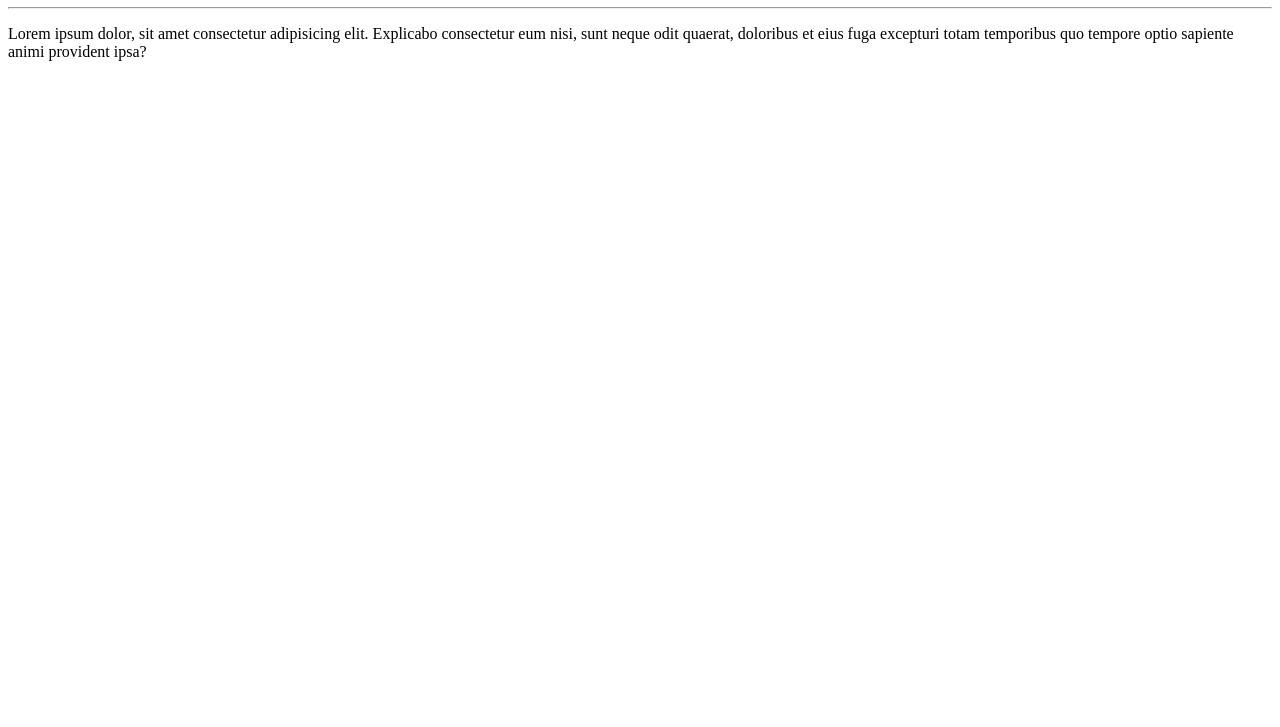
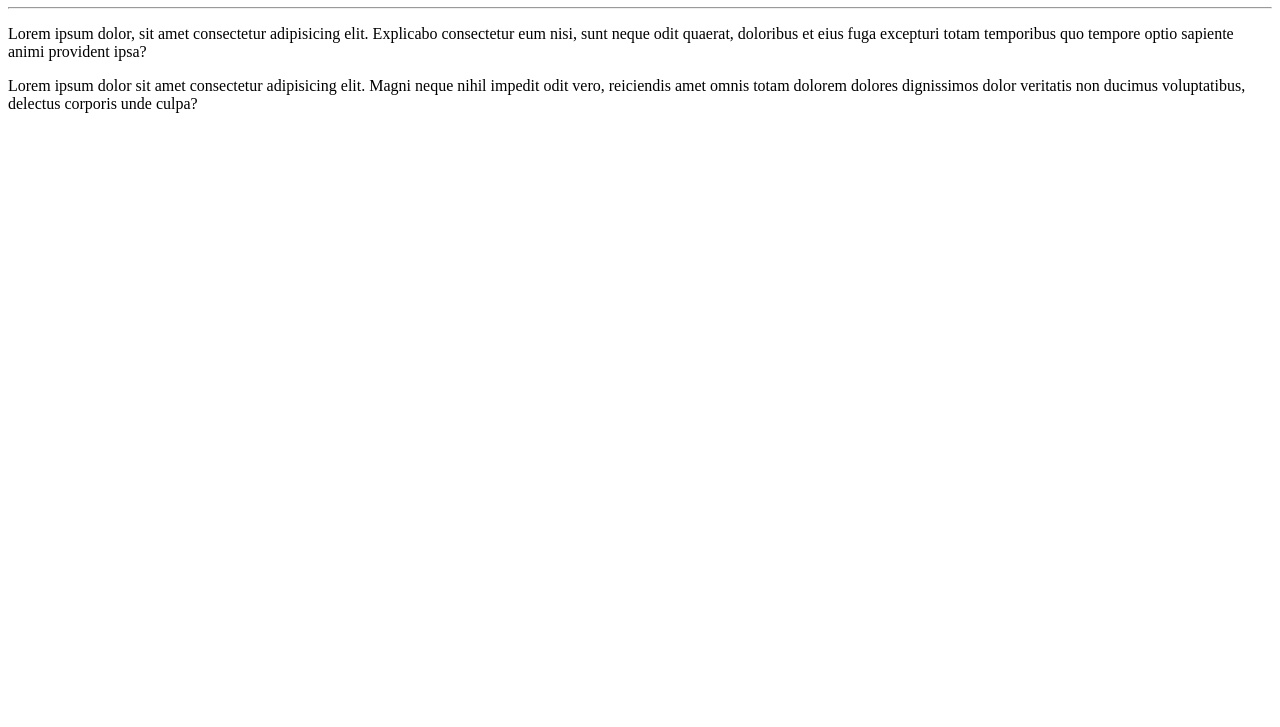
Before and after one commit to DevNalanda-Xavier/Ola-Mundo, a plain HTML site: page site-exemplo/index.html in a window 1280 px wide. Shown: the part 73-800 px from the top of the page. Drawn offline with Linux system fonts and the light colour scheme.

Commit message:
adicionei um parágrafo

```diff
--- a/site-exemplo/index.html
+++ b/site-exemplo/index.html
@@ -9,5 +9,6 @@
     <h1>Olá, mundo!</h1>
     <hr>
     <p>Lorem ipsum dolor, sit amet consectetur adipisicing elit. Explicabo consectetur eum nisi, sunt neque odit quaerat, doloribus et eius fuga excepturi totam temporibus quo tempore optio sapiente animi provident ipsa?</p>
+    <p>Lorem ipsum dolor sit amet consectetur adipisicing elit. Magni neque nihil impedit odit vero, reiciendis amet omnis totam dolorem dolores dignissimos dolor veritatis non ducimus voluptatibus, delectus corporis unde culpa?</p>
 </body>
 </html>
```
